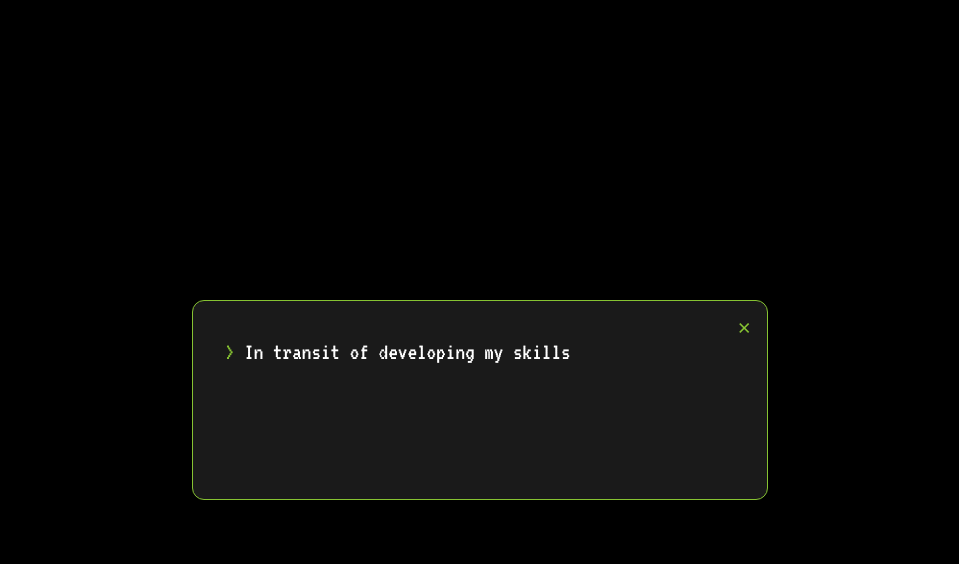
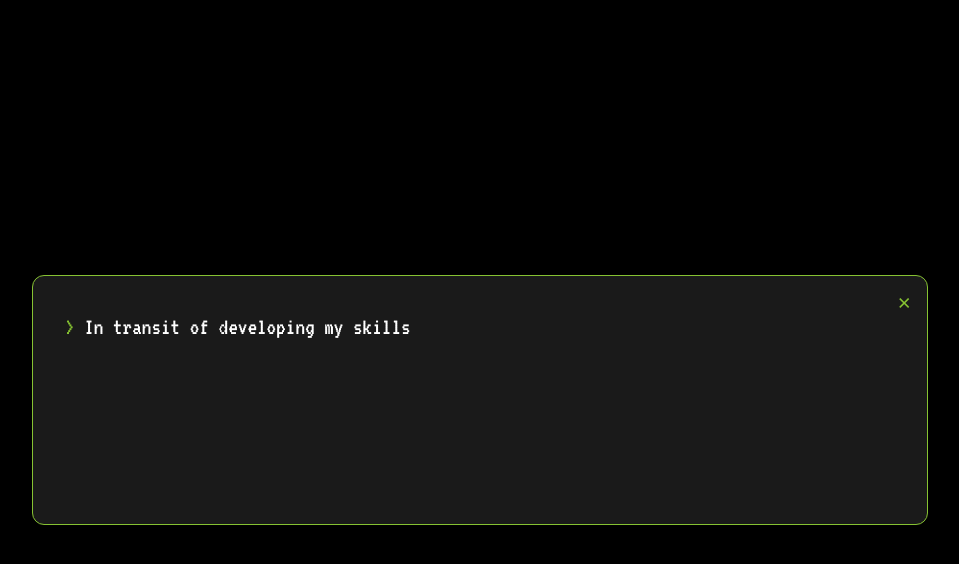
Before and after one commit to A-k-S-H-a-Y-K/my_dashboard, a Next.js app: page /dashboard in a window 1280 px wide. Both pictures are taken after a click on the element "WORK EXPERIENCE". Shown: the top 564 px of the page, without its empty margins (160-1119 px from the left). Built offline with nearby package versions, Linux system fonts and the light colour scheme.

Commit message:
fix: enhance WorkExperienceModal layout for improved dimensions and button positioning

```diff
--- a/components/sections/WorkExp.tsx
+++ b/components/sections/WorkExp.tsx
@@ -18,10 +18,10 @@ export default function WorkExperienceModal({
 
   return (
     <div className="fixed inset-0 bg-black bg-opacity-80 flex items-center justify-center z-50">
-      <div className="bg-[#1a1a1a] text-[#86C232] border border-[#86C232] rounded-xl shadow-2xl w-full max-w-xl min-h-[200px] p-8 relative">
+      <div className="bg-[#1a1a1a] text-[#86C232] border border-[#86C232] rounded-xl shadow-2xl w-full max-w-4xl min-h-[250px] p-8 relative m-4">
         <button
           onClick={onClose}
-          className="absolute top-2 right-4 text-[#86C232] text-2xl hover:text-white"
+          className="absolute top-2 right-2 sm:right-4 text-[#86C232] text-2xl hover:text-white"
         >
           ×
         </button>
```
